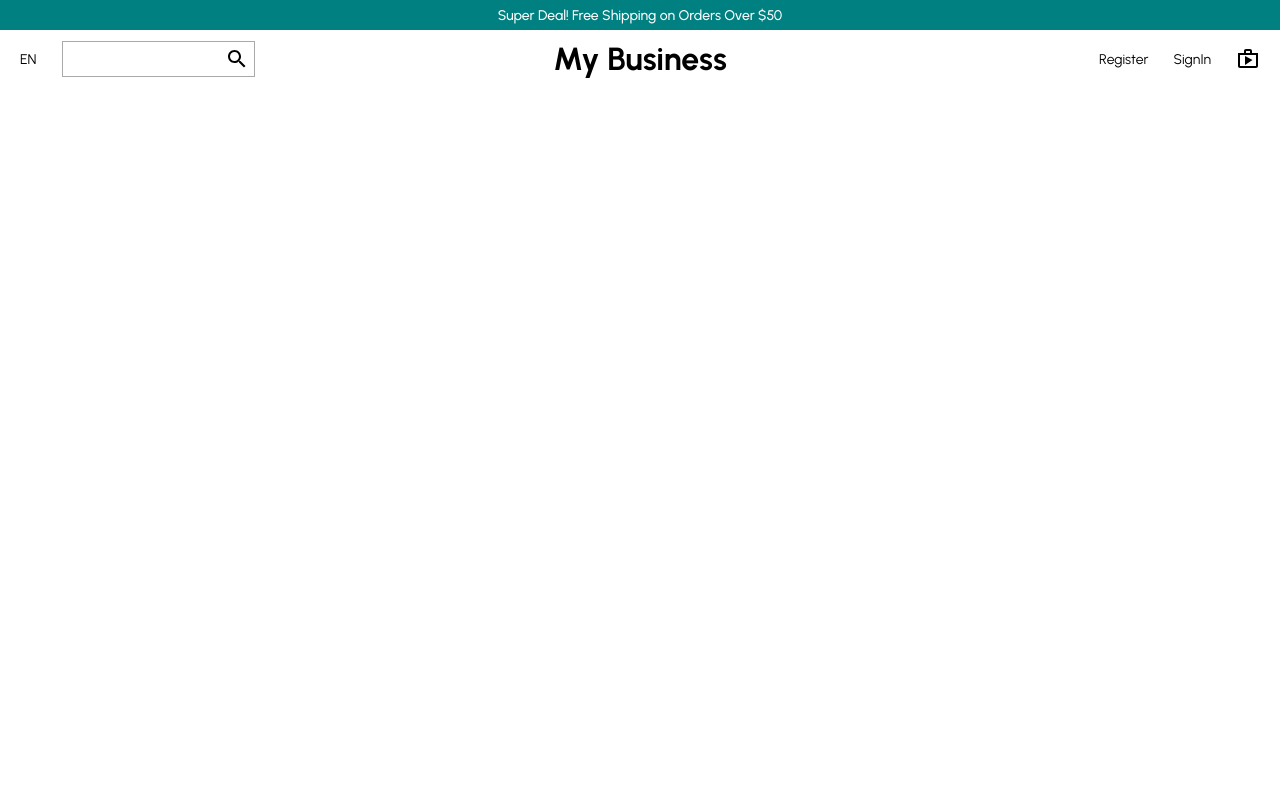
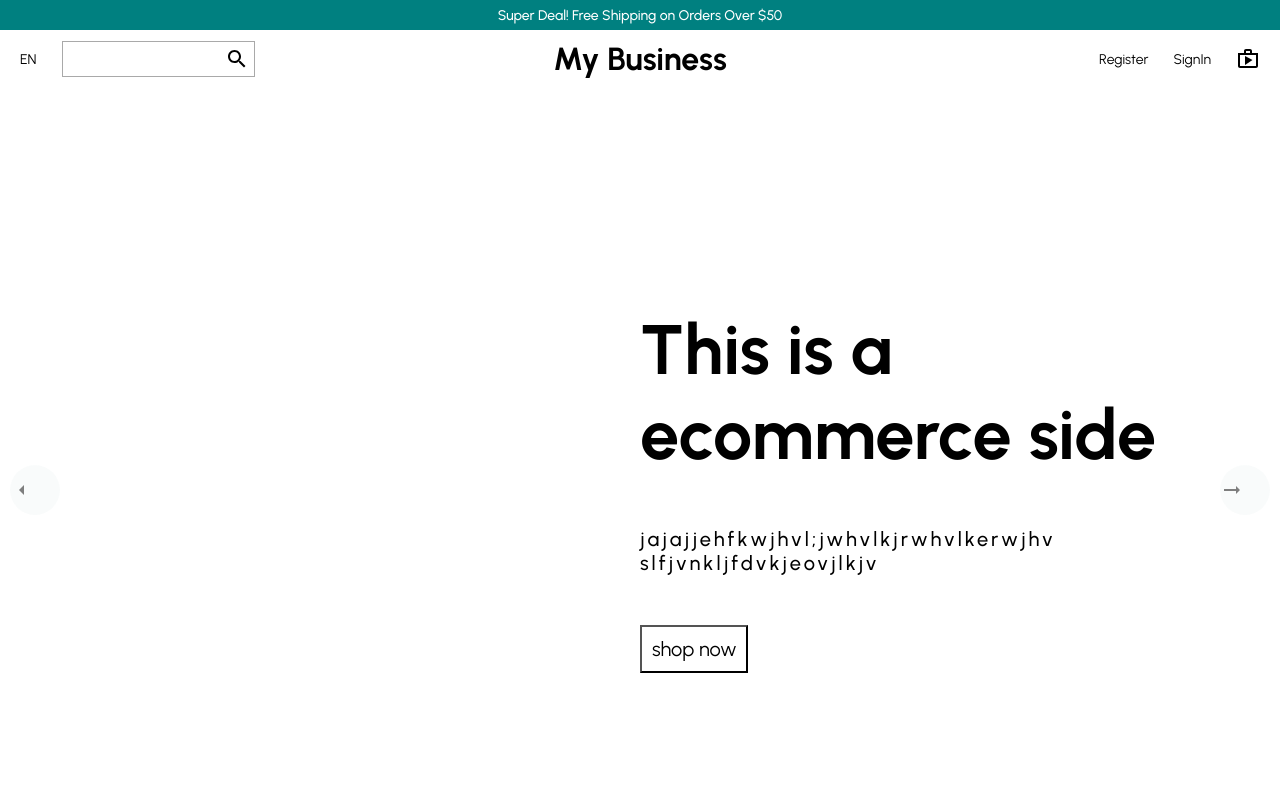
Before and after one commit to tansenkhan1990/ecommerce-react, a React (Create React App) app: page / in a window 1280 px wide. Shown: the top 800 px of the page. Built offline with nearby package versions, Linux system fonts and the light colour scheme.

Commit message:
add slider horizonatally

```diff
--- /dev/null
+++ b/src/components/Slider.jsx
@@ -0,0 +1,115 @@
+import React from 'react'
+import { ArrowLeftOutlined, ArrowRightAltOutlined } from '@material-ui/icons';
+import styled from 'styled-components'
+const Container = styled.div`
+    width: 100%;
+    height: 100vh;
+    display: flex;
+    position: relative;
+`
+const Arrow = styled.div`
+    height: 50px;
+    width: 50px;
+    background-color: whitesmoke;
+    border-radius: 50%;
+    display: flex;
+    align-items: center;
+    background-color: #f4f8f8;
+    position: absolute;
+    left: ${props => props.direction==='left' && "10px"};
+    right: ${props => props.direction==='right' && "10px"};
+    top: 0;
+    bottom: 0;
+    margin: auto;
+    cursor: pointer;
+    opacity: .5;
+`
+const Wrapper = styled.div`
+    height: 100%;
+`
+const ImageContainer = styled.div`
+height: 100%;
+   flex: 1;
+`
+const InfoContainer = styled.div`
+    flex: 1;
+    padding: 50px;
+`
+const Image = styled.div`
+    height: 80%;
+`
+const Slide = styled.div`
+display: flex;
+align-items: center;
+width: 100vw;
+height: 100vh;
+`
+const Title = styled.h1`
+font-size: 70px;
+`
+const Description = styled.p`
+margin: 50px 0px;
+font-size: 20px;
+font-weight: 500;
+letter-spacing: 3px;
+`
+const Button = styled.button`
+padding: 10px;
+font-size: 20px;
+background-color: transparent;
+cursor: pointer;
+`
+const Slider = () => {
+  return (
+    <div>
+        <Container>
+            <Arrow direction='left'>
+                <ArrowLeftOutlined/>
+            </Arrow>
+            <Wrapper>
+                <Slide>
+                <ImageContainer>
+                    <Image src="public/img/how-ecommerce-companies-can-care-for-their-customers-5eb56dfe6c64e-1520x800-1.png"/>
+                </ImageContainer>
+                <InfoContainer>
+                    <Title>This is a ecommerce side</Title>
+                    <Description>jajajjehfkwjhvl;jwhvlkjrwhvlkerwjhv
+                        slfjvnkljfdvkjeovjlkjv
+                    </Description>
+                    <Button>shop now</Button>
+                </InfoContainer>
+                </Slide>
+                <Slide>
+                <ImageContainer>
+                    <Image src="public/img/how-ecommerce-companies-can-care-for-their-customers-5eb56dfe6c64e-1520x800-1.png"/>
+                </ImageContainer>
+                <InfoContainer>
+                    <Title>This is a ecommerce side</Title>
+                    <Description>jajajjehfkwjhvl;jwhvlkjrwhvlkerwjhv
+                        slfjvnkljfdvkjeovjlkjv
+                    </Description>
+                    <Button>shop now</Button>
+                </InfoContainer>
+                </Slide>
+                <Slide>
+                <ImageContainer>
+                    <Image src="public/img/how-ecommerce-companies-can-care-for-their-customers-5eb56dfe6c64e-1520x800-1.png"/>
+                </ImageContainer>
+                <InfoContainer>
+                    <Title>This is a ecommerce side</Title>
+                    <Description>jajajjehfkwjhvl;jwhvlkjrwhvlkerwjhv
+                        slfjvnkljfdvkjeovjlkjv
+                    </Description>
+                    <Button>shop now</Button>
+                </InfoContainer>
+                </Slide>
+            </Wrapper>
+            <Arrow direction='right'>
+               <ArrowRightAltOutlined />
+            </Arrow>
+        </Container>
+    </div>
+  )
+}
+
+export default Slider
--- a/src/pages/Home.jsx
+++ b/src/pages/Home.jsx
@@ -1,12 +1,14 @@
 import React from 'react'
 import Navbar from '../components/Navbar';
 import Announcement from '../components/Announcement';
+import Slider from '../components/Slider';
 
 const Home = () => {
   return (
     <div>
         <Announcement />
         <Navbar />
+        <Slider />
     </div>
   )
 }
```
Also changed, not shown: public/img/how-ecommerce-companies-can-care-for-their-customers-5eb56dfe6c64e-1520x800-1.png (added).
